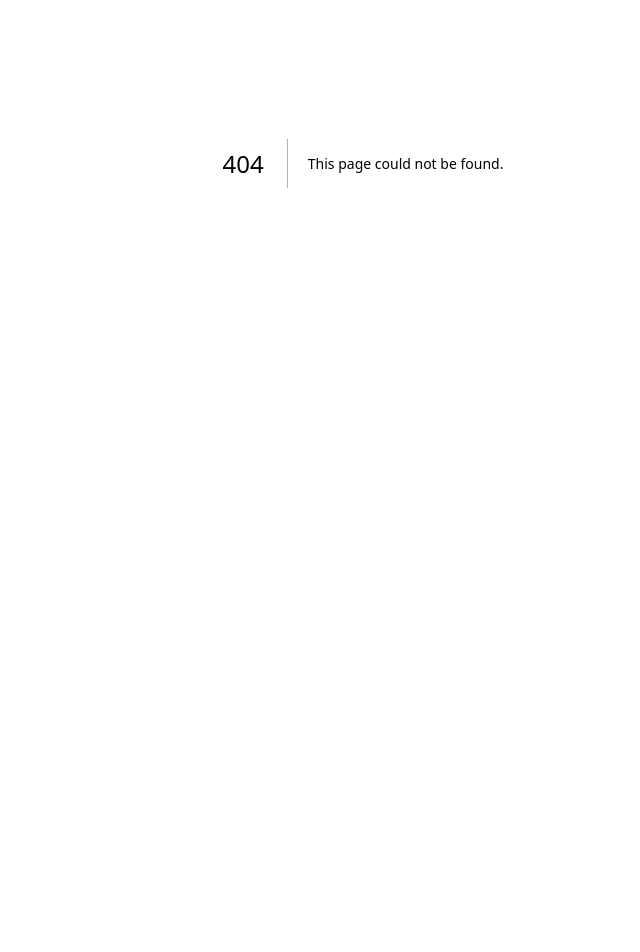
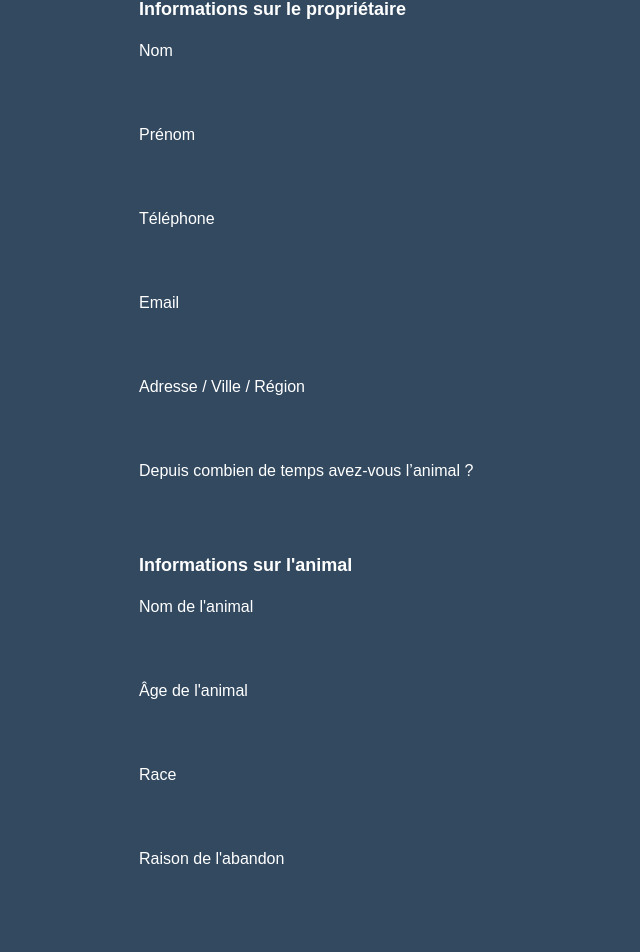
Before and after one commit to danisaza1/pattesacoeur, a Next.js app in the folder frontend/: page /rehoming in a window 1280 px wide. Before the commit this address had no page. Shown: the part 237-1189 px from the top of the page, without its empty margins (277-917 px from the left). Before the commit the page ends 800 px from the top, so only its background shows below. Built offline with nearby package versions, Linux system fonts and the light colour scheme; a web font is replaced by a local one.

Commit message:
add rehoming (not functional yet)

```diff
--- a/frontend/app/components/Card.tsx
+++ b/frontend/app/components/Card.tsx
@@ -27,5 +27,3 @@ export default function Card({ image, name }: CardProps) {
     </div>
   );
 }
-
-    //  className="w-full h-full object-cover"
--- /dev/null
+++ b/frontend/app/components/rehoming/AnimalForm.tsx
@@ -0,0 +1,37 @@
+
+
+export default function OwnerForm() {
+  return (
+    <section className="flex flex-col items-center bg-[#324960] text-white py-6 mt-16">
+
+      <form action="/search" className="w-full max-w-md space-y-4">
+
+        <h2 className="text-lg font-bold mt-6">Informations sur l'animal</h2>
+
+        <div>
+          <label htmlFor="animalName" className="block mb-1">Nom de l'animal</label>
+          <input type="text" id="animalName" name="animalName" className="w-full p-2 text-black" />
+        </div>
+
+        <div>
+          <label htmlFor="animalAge" className="block mb-1">Âge de l'animal</label>
+          <input type="text" id="animalAge" name="animalAge" className="w-full p-2 text-black" />
+        </div>
+
+        <div>
+          <label htmlFor="animalBreed" className="block mb-1">Race</label>
+          <input type="text" id="animalBreed" name="animalBreed" className="w-full p-2 text-black" />
+        </div>
+
+        <div>
+          <label htmlFor="reason" className="block mb-1">Raison de l'abandon</label>
+          <textarea id="reason" name="reason" rows={4} className="w-full p-2 text-black" />
+        </div>
+
+        <button type="submit" className="mt-4 bg-white text-[#324960] px-4 py-2 rounded">
+          Envoyer
+        </button>
+      </form>
+    </section>
+  );
+}
--- /dev/null
+++ b/frontend/app/components/rehoming/OwnerForm.tsx
@@ -0,0 +1,69 @@
+
+export default function OwnerForm() {
+  return (
+    <section className="flex flex-col items-center bg-[#324960] text-white py-6 mt-16">
+
+      <form action="/search" className="w-full max-w-md space-y-4">
+        {/* Étape 1 : Propriétaire */}
+        <h2 className="text-lg font-bold">Informations sur le propriétaire</h2>
+
+        <div>
+          <label htmlFor="ownerName" className="block mb-1">Nom</label>
+          <input type="text" id="ownerName" name="ownerName" className="w-full p-2 text-black" />
+        </div>
+
+        <div>
+          <label htmlFor="ownerFirstName" className="block mb-1">Prénom</label>
+          <input type="text" id="ownerFirstName" name="ownerFirstName" className="w-full p-2 text-black" />
+        </div>
+
+        <div>
+          <label htmlFor="phone" className="block mb-1">Téléphone</label>
+          <input type="tel" id="phone" name="phone" className="w-full p-2 text-black" />
+        </div>
+
+        <div>
+          <label htmlFor="email" className="block mb-1">Email</label>
+          <input type="email" id="email" name="email" className="w-full p-2 text-black" />
+        </div>
+
+        <div>
+          <label htmlFor="address" className="block mb-1">Adresse / Ville / Région</label>
+          <input type="text" id="address" name="address" className="w-full p-2 text-black" />
+        </div>
+
+        <div>
+          <label htmlFor="ownershipDuration" className="block mb-1">Depuis combien de temps avez-vous l’animal ?</label>
+          <input type="text" id="ownershipDuration" name="ownershipDuration" className="w-full p-2 text-black" />
+        </div>
+
+        {/* Étape 2 : Animal */}
+        <h2 className="text-lg font-bold mt-6">Informations sur l'animal</h2>
+
+        <div>
+          <label htmlFor="animalName" className="block mb-1">Nom de l'animal</label>
+          <input type="text" id="animalName" name="animalName" className="w-full p-2 text-black" />
+        </div>
+
+        <div>
+          <label htmlFor="animalAge" className="block mb-1">Âge de l'animal</label>
+          <input type="text" id="animalAge" name="animalAge" className="w-full p-2 text-black" />
+        </div>
+
+        <div>
+          <label htmlFor="animalBreed" className="block mb-1">Race</label>
+          <input type="text" id="animalBreed" name="animalBreed" className="w-full p-2 text-black" />
+        </div>
+
+        <div>
+          <label htmlFor="reason" className="block mb-1">Raison de l'abandon</label>
+          <textarea id="reason" name="reason" rows={4} className="w-full p-2 text-black" />
+        </div>
+
+        <button type="submit" className="hw-32 relative inline-flex items-center justify-center px-6 py-2 text-lg font-bold text-white bg-cyan-600 rounded-lg shadow-[0_4px_0_0_rgba(0,0,0,0.2)] hover:bg-cyan-700 hover:shadow-[0_6px_12px_rgba(6,182,212,0.4)] active:translate-y-1 active:shadow-[0_2px_0_0_rgba(0,0,0,0.2)] transition-all duration-200 ease-in-out mt-4">
+          Envoyer
+        </button>
+      </form>
+    </section>
+  );
+}
--- /dev/null
+++ b/frontend/app/rehoming/page.tsx
@@ -0,0 +1,21 @@
+
+
+import OwnerForm from "../components/rehoming/OwnerForm";
+import AnimalForm from "../components/rehoming/AnimalForm";
+
+export default function RehomingPage() {
+  return (
+    <section className="flex flex-col items-center bg-[#324960] text-white py-6 mt-16">
+      <div className="text-center mb-8">
+        <p>
+          Pour mieux vous connaître et connaître l'animal, veuillez remplir le formulaire en deux étapes.
+        </p>
+      </div>
+
+      <div className="w-full max-w-2xl space-y-12">
+        <OwnerForm />
+        <AnimalForm />
+      </div>
+    </section>
+  );
+}
```
